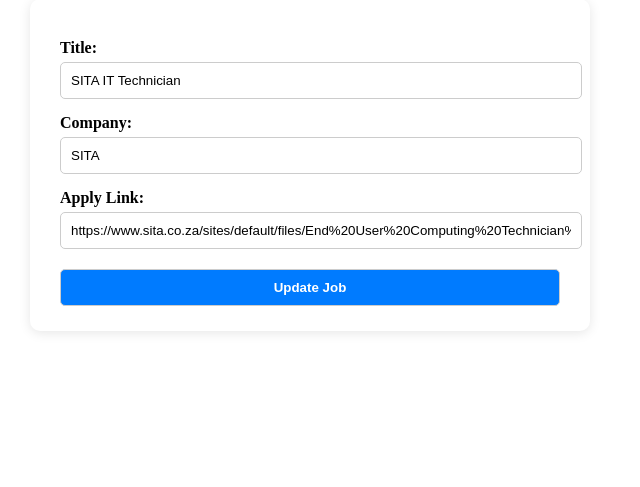
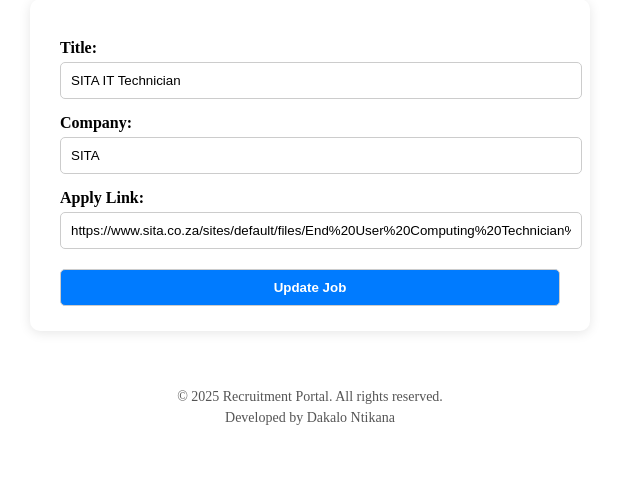
Before and after one commit to Dakalo98/recruitment-portal, a Flask app: page /admin/jobs/edit/1 in a window 1280 px wide. Shown: the part 144-631 px from the top of the page, without its empty margins (330-970 px from the left). Run offline with Flask 3, Linux system fonts and the light colour scheme; a user stored in the database is signed in; data comes from the database, SQL or seed files in the repository.

Commit message:
Updated Flask app with new features

```diff
--- a/templates/admin_add_job.html
+++ b/templates/admin_add_job.html
@@ -27,5 +27,9 @@
     <button type="submit">Add Job</button>
   </form>
 </main>
+<footer>
+    <p>&copy; 2025 Recruitment Portal. All rights reserved.</p>
+    <p>Developed by Dakalo Ntikana</p>
+</footer>
 </body>
 </html>
--- a/templates/admin_edit_job.html
+++ b/templates/admin_edit_job.html
@@ -27,5 +27,9 @@
     <button type="submit">Update Job</button>
   </form>
 </main>
+<footer>
+    <p>&copy; 2025 Recruitment Portal. All rights reserved.</p>
+    <p>Developed by Dakalo Ntikana</p>
+</footer>
 </body>
 </html>
--- a/templates/admin_login.html
+++ b/templates/admin_login.html
@@ -23,9 +23,9 @@
     <button type="submit">Login</button>
   </form>
 </main>
-
 <footer>
-  <p>&copy; 2025 Recruitment Portal</p>
+    <p>&copy; 2025 Recruitment Portal. All rights reserved.</p>
+    <p>Developed by Dakalo Ntikana</p>
 </footer>
 </body>
 </html>
--- a/templates/index.html
+++ b/templates/index.html
@@ -27,9 +27,9 @@
       <a href="{{ url_for('jobs') }}" class="btn">Browse Jobs</a>
     </section>
   </main>
-
-  <footer>
+<footer>
     <p>&copy; 2025 Recruitment Portal. All rights reserved.</p>
-  </footer>
+    <p>Developed by Dakalo Ntikana</p>
+</footer>
 </body>
 </html>
--- a/templates/jobs.html
+++ b/templates/jobs.html
@@ -32,9 +32,9 @@
     <p>No jobs available right now.</p>
   {% endif %}
 </main>
-
 <footer>
-  <p>&copy; 2025 Recruitment Portal</p>
+    <p>&copy; 2025 Recruitment Portal. All rights reserved.</p>
+    <p>Developed by Dakalo Ntikana</p>
 </footer>
 </body>
 </html>
```
